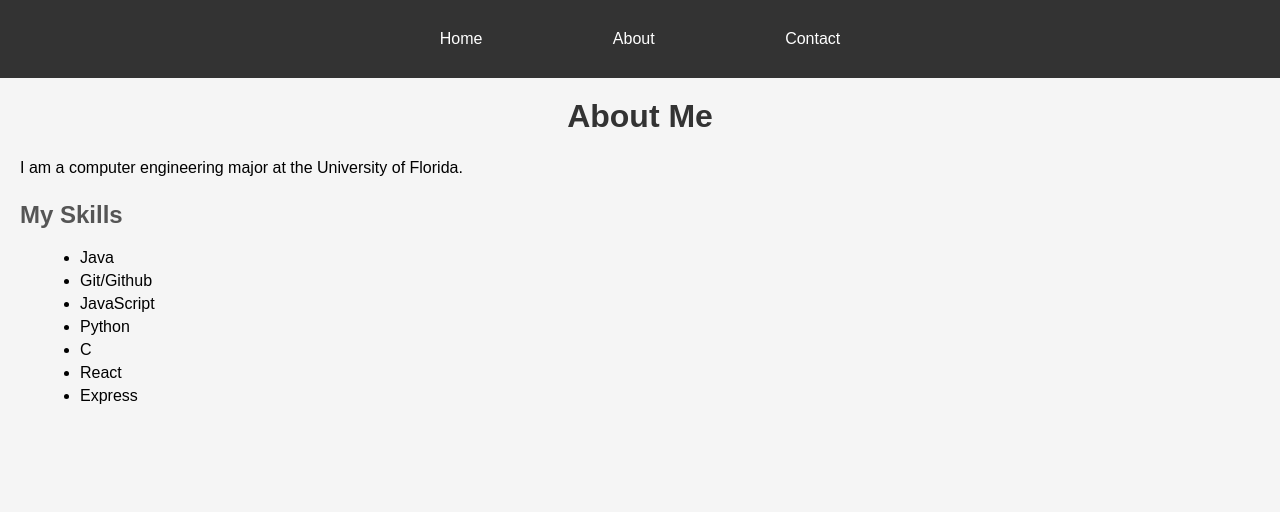
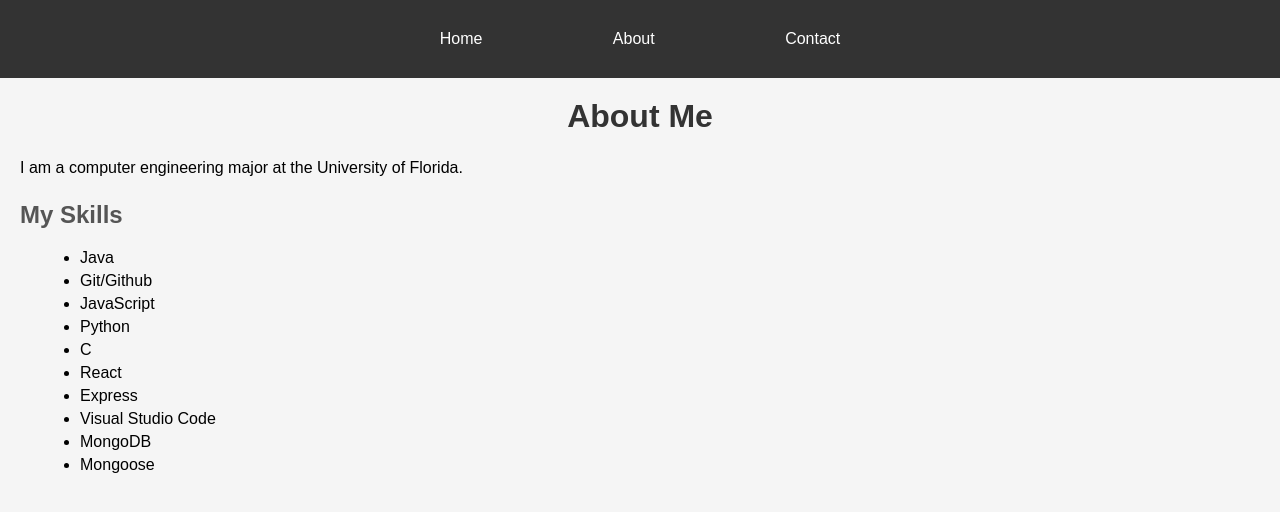
Before and after one commit to alberto-sclocchi/TLDPLab0, a plain HTML site: page about.html in a window 1280 px wide. Drawn offline with Linux system fonts and the light colour scheme.

```diff
--- a/about.html
+++ b/about.html
@@ -24,6 +24,9 @@
         <li>C</li>
         <li>React</li>
         <li>Express</li>
+        <li>Visual Studio Code</li>
+        <li>MongoDB</li>
+        <li>Mongoose</li>
     </ul>
 </body>
 </html>
```
Also changed, not shown: 1 other file.
